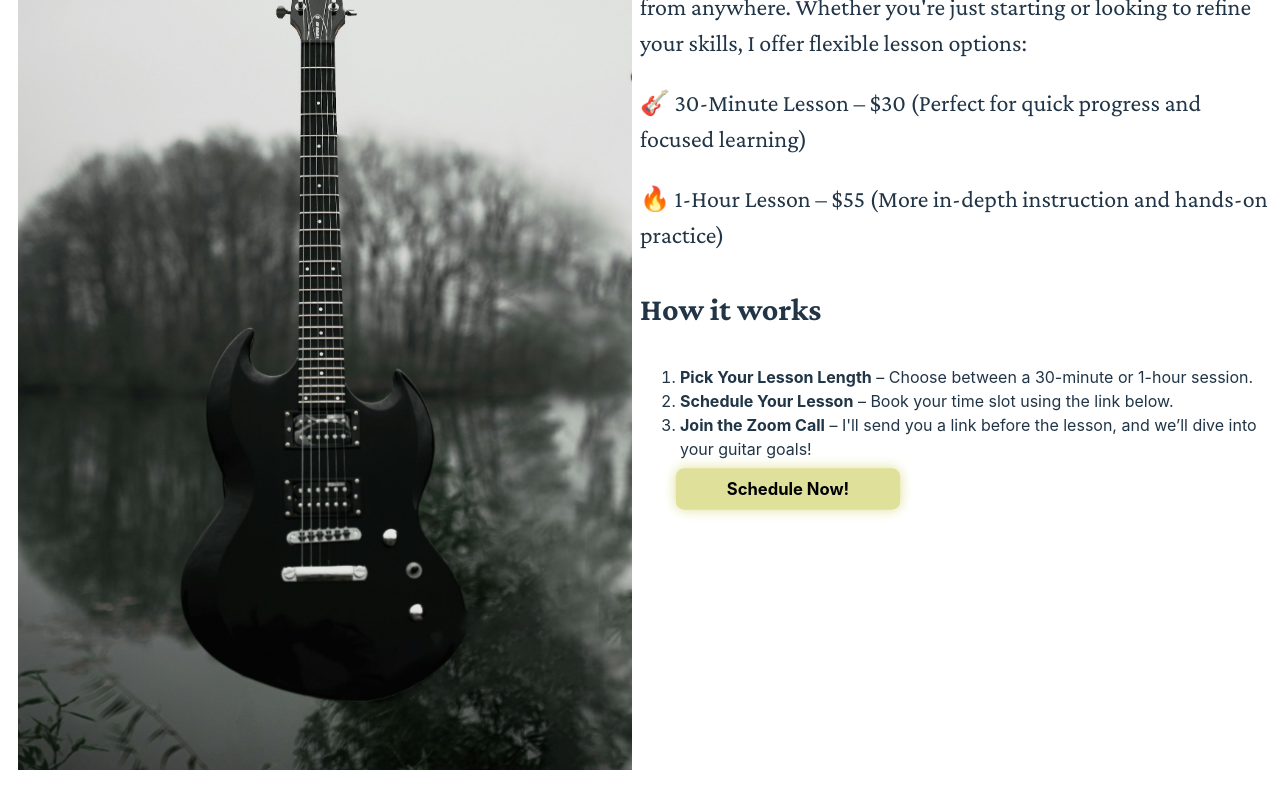
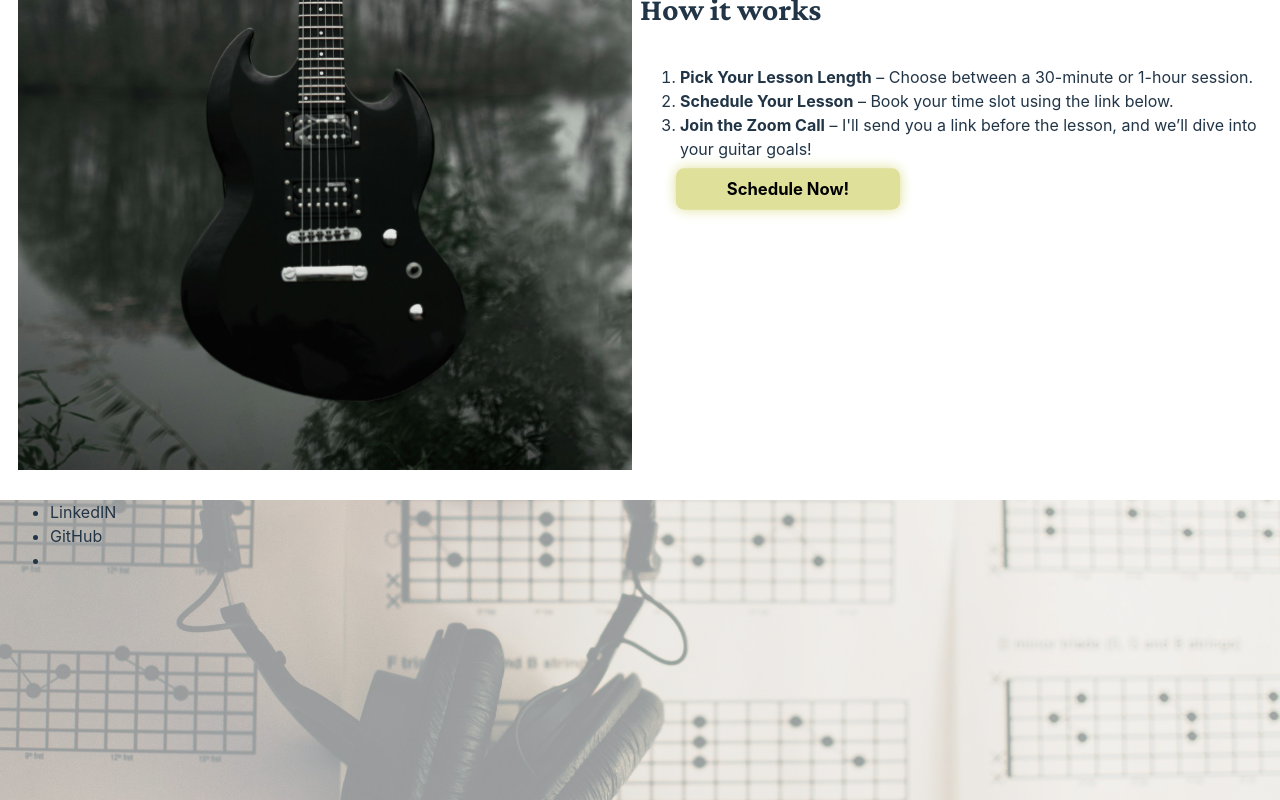
Before and after one commit to mattattaq/matts-shred-shack, a Vue app: page / in a window 1280 px wide. Shown: the part 2573-3373 px from the top of the page. Built offline with nearby package versions, Linux system fonts and the light colour scheme.

Commit message:
[ style ] - turned off testimonials, updated style for mobile. TODO: footer links

```diff
--- a/src/components/Content.vue
+++ b/src/components/Content.vue
@@ -76,12 +76,12 @@ onMounted(() => {
       </ul>
     </div>
   </section>
-  <section id="testimonials">
+  <!-- <section id="testimonials">
     <div class="container"></div>
-  </section>
+  </section> -->
   <section id="lesson">
     <div class="container">
-      <div class="half">
+      <div class="half hide-on-mobile">
         <img src="../assets/sg-winter.jpg" alt="It's me, Matthew Allbright">
       </div>
       <div class="half">
@@ -234,4 +234,29 @@ section {
   align-items: center;
   flex-wrap: wrap;
 }
+
+/* lesson section */
+#lesson {
+  height: 100%;
+  display: flex;
+}
+
+/* media queries */
+@media screen and (max-width: 1024px) {
+  .half {
+    max-width: 100%;
+    width: 100%;
+    clear: both;
+    padding: 8px;
+    flex: none;
+  }
+
+  .hide-on-mobile {
+    display: none;
+  }
+
+  .button {
+    width: 80%;
+  }
+}
 </style>
--- a/src/components/Footer.vue
+++ b/src/components/Footer.vue
@@ -4,14 +4,39 @@
 
 <template>
   <footer>
-    <div class="container">
-
-    </div>
+    <section id="footer">
+      <div class="container">
+        <ul>
+          <li>LinkedIN</li>
+          <li>GitHub</li>
+          <li></li>
+        </ul>
+      </div>
+    </section>
   </footer>
 </template>
 
 <style scoped>
-.read-the-docs {
-  color: #888;
+footer {
+  background-color: white;
+}
+
+#footer::before {
+  content: "";
+  position: absolute;
+  top: 0;
+  left: 0;
+  width: 100%;
+  height: 100%;
+  background-color: rgba(255, 255, 255, 0.6);
+}
+
+#footer {
+  background-position: center;
+  background-size: cover;
+  background-image: url("../assets/notes.jpg");
+  min-height: 300px;
+  width: 100%;
+  position: relative;
 }
 </style>
--- a/src/components/Header.vue
+++ b/src/components/Header.vue
@@ -73,4 +73,27 @@ header ul li a {
 header ul li a:hover {
   color: var(--yellow);
 }
+
+/* media queries */
+@media screen and (max-width: 1024px) {
+  header {
+    min-height: 100px;
+    height: auto;
+  }
+
+  h1 {
+    font-size: 3em;
+    display: block;
+    width: 100%;
+  }
+
+  header ul {
+    display: inline-flex;
+  }
+
+  header ul li {
+    margin-left: 16px;
+  }
+
+}
 </style>
```
